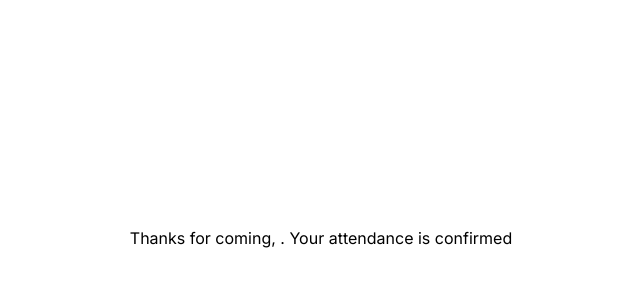
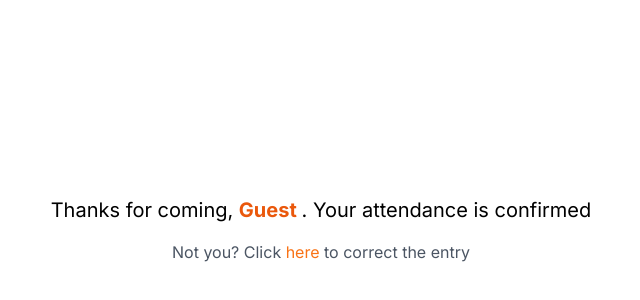
Before and after one commit to byucet/attendance-app, a Next.js app: page /program/confirmation in a window 1280 px wide. Shown: the part 170-470 px from the top of the page, without its empty margins (319-959 px from the left). Built offline with nearby package versions, Linux system fonts and the light colour scheme.

Commit message:
Allow reset of submission

```diff
--- a/app/components/Confirmation.jsx
+++ b/app/components/Confirmation.jsx
@@ -1,7 +1,36 @@
+"use client";
+import Link from "next/link";
+import { useEffect, useState } from "react";
+
 export default function Confirmation() {
-  //const name = localStorage.getItem("firstName") || "Guest ";
+  const [name, setName] = useState("");
+  useEffect(() => {
+    if (typeof window === "undefined" || !window.localStorage) return;
+
+    const name = localStorage.getItem("firstName") || "Guest ";
+    setName(name);
+  }, []);
 
   return (
-    <div className="text-info mt-4">{`Thanks for coming, . Your attendance is confirmed`}</div>
+    <>
+      <div className="text-xl mt-4">
+        Thanks for coming,{" "}
+        <span className="font-bold text-orange-600">{`${name}`}</span>. Your
+        attendance is confirmed
+      </div>
+      <p className="py-4 text-gray-600">
+        Not you? Click{" "}
+        <Link
+          className="text-orange-500"
+          href="/"
+          onClick={() => {
+            localStorage.setItem("netid", "");
+          }}
+        >
+          here
+        </Link>{" "}
+        to correct the entry
+      </p>
+    </>
   );
 }
--- a/app/components/Form.jsx
+++ b/app/components/Form.jsx
@@ -1,5 +1,5 @@
 "use client";
-import { useRef } from "react";
+import { useRef, useEffect } from "react";
 import { useRouter } from "next/navigation";
 import Link from "next/link";
 
@@ -7,9 +7,20 @@ export default function Form({ orgID, orgName }) {
   const netidRef = useRef(null);
   const router = useRouter();
 
+  useEffect(() => {
+    // check if user is already in local storage
+    const firstName = localStorage.getItem("firstName");
+    const netid = localStorage.getItem("netid");
+    const personID = localStorage.getItem("personID");
+
+    if (firstName && netid && personID) {
+      netidRef.current.value = netid;
+      handleSubmit();
+    }
+  });
+
   async function handleSubmit(event) {
-    event.preventDefault();
-    console.log("in submit");
+    if (event) event.preventDefault();
     const netid = netidRef.current.value;
 
     try {
--- a/app/page.jsx
+++ b/app/page.jsx
@@ -11,44 +11,44 @@ export default function Home() {
       <div className="mt-4 grid grid-cols-1 md:grid-cols-2 lg:grid-cols-3 gap-4">
         <Link
           href={`/program/9`}
-          className="bg-teal-800 text-white px-4 py-3 rounded-md"
+          className="bg-teal-900 text-white px-4 py-3 rounded-md"
         >
           The Slab
         </Link>
 
         <Link
           href={`program/2`}
-          className="bg-teal-700 text-white px-4 py-3 rounded-md"
+          className="bg-teal-800 text-white px-4 py-3 rounded-md"
         >
           Creators
         </Link>
         <Link
           href={`program/7`}
-          className="bg-teal-600 text-white px-4 py-3 rounded-md"
+          className="bg-teal-700 text-white px-4 py-3 rounded-md"
         >
           Women in Entrepreneurship
         </Link>
         <Link
           href={`program/4`}
-          className="bg-teal-500 text-white px-4 py-3 rounded-md"
+          className="bg-teal-600 text-white px-4 py-3 rounded-md"
         >
           Seed
         </Link>
         <Link
           href={`program/6`}
-          className="bg-yellow-800 text-white px-4 py-3 rounded-md"
+          className="bg-slate-600 text-white px-4 py-3 rounded-md"
         >
           Entrepreneurship Association
         </Link>
         <Link
           href={`program/5`}
-          className="bg-yellow-600 text-white px-4 py-3 rounded-md"
+          className="bg-slate-500 text-white px-4 py-3 rounded-md"
         >
           Seed Launchpad
         </Link>
         <Link
           href={`program/8`}
-          className="bg-yellow-500 text-white px-4 py-3 rounded-md"
+          className="bg-slate-400 text-white px-4 py-3 rounded-md"
         >
           Graduate Entrepreneurship Association
         </Link>
```
